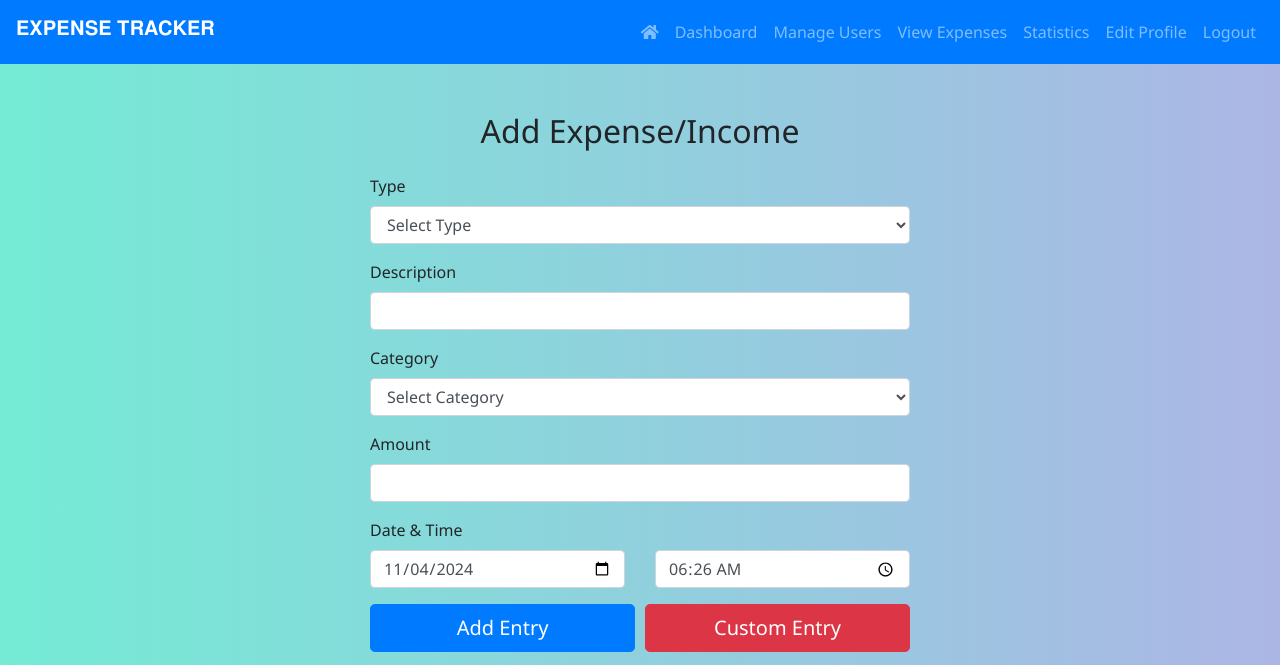
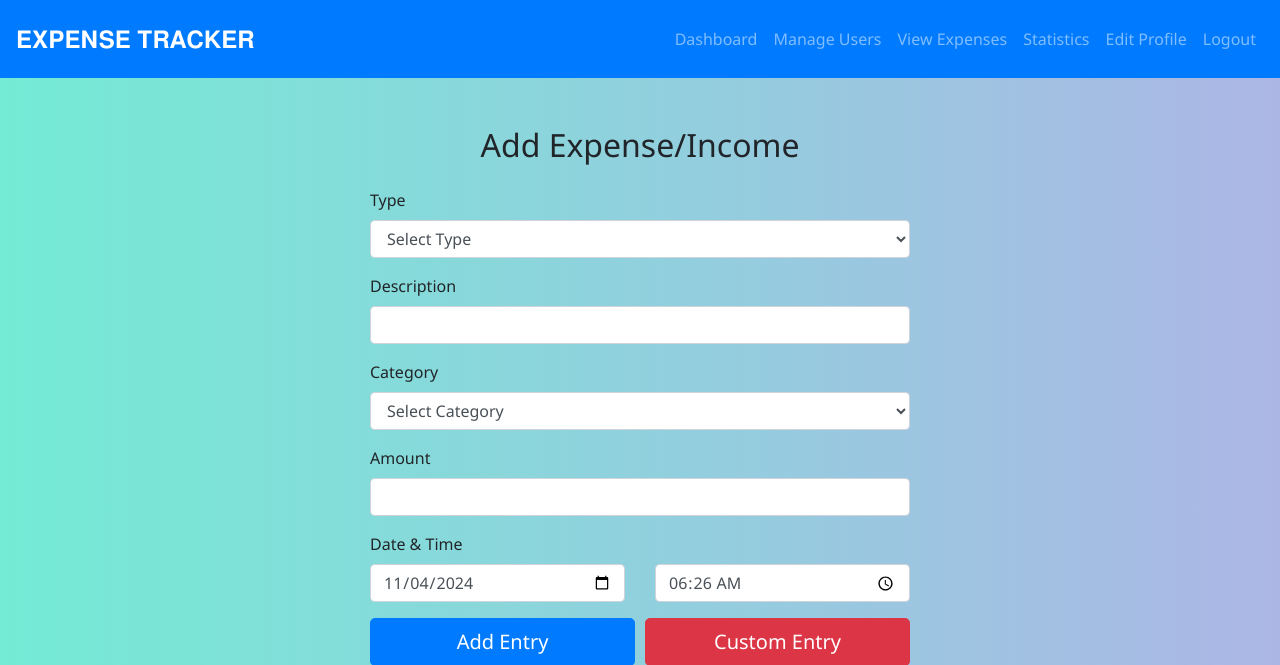
Before and after one commit to hey-akhil/expense_tracker, a PHP site: page /add_expense.php in a window 1280 px wide. Shown: the top 665 px of the page. Run offline with PHP 8.4, Linux system fonts and the light colour scheme; a user stored in the database is signed in; data comes from the database, SQL or seed files in the repository; data that the repository does not hold is empty.

Commit message:
Update header.php
Heder modified with icon to dashboard

```diff
--- a/header.php
+++ b/header.php
@@ -20,20 +20,12 @@ $currentFile = basename($_SERVER['PHP_SELF']);
     <link rel="stylesheet" href="https://stackpath.bootstrapcdn.com/bootstrap/4.5.2/css/bootstrap.min.css">
     <!-- Font Awesome CSS -->
     <link rel="stylesheet" href="https://cdnjs.cloudflare.com/ajax/libs/font-awesome/5.15.4/css/all.min.css">
-    <!-- Google Fonts -->
-    <link href="https://fonts.googleapis.com/css2?family=Roboto:wght@400&display=swap" rel="stylesheet">
-
-    <style>
-        body {
-            font-family: 'Roboto', sans-serif; /* Use Roboto font */
-        }
-    </style>
 </head>
 <body>
 
 <header>
     <nav class="navbar navbar-expand-lg navbar-dark bg-primary sticky-top">
-        <h3 class="navbar-brand">
+        <h3 class="navbar-brand" style="font-size: 1.5rem; color: #ffffff; margin-top: 8px;">
             𝐄𝐗𝐏𝐄𝐍𝐒𝐄 𝐓𝐑𝐀𝐂𝐊𝐄𝐑
         </h3>
 
@@ -46,18 +38,18 @@ $currentFile = basename($_SERVER['PHP_SELF']);
             <ul class="navbar-nav ml-auto">
                 <?php if (isset($_SESSION['user_id'])): ?>
                     <li class="nav-item">
-                        <a href="index.php" class="nav-link"><i class="fas fa-home" style="margin-top: 3px;"></i></a>
+                        <a href="<?php echo ($_SESSION['role'] === 'admin') ? 'admin_dashboard.php' : 'user_dashboard.php'; ?>" class="nav-link">Dashboard
+                        <!--<i class="fas fa-home" style="margin-top: 3px;"></i>  -->
+                        </a>
                     </li>
 
                     <?php if ($_SESSION['role'] === 'admin'): ?>
-                        <li class="nav-item"><a class="nav-link" href="admin_dashboard.php">Dashboard</a></li>
                         <li class="nav-item"><a class="nav-link" href="admin_manage_users.php">Manage Users</a></li>
                         <li class="nav-item"><a class="nav-link" href="admin_track_expenses.php">View Expenses</a></li>
                         <li class="nav-item"><a class="nav-link" href="admin_statistics.php">Statistics</a></li>
                         <li class="nav-item"><a class="nav-link" href="edit_profile.php">Edit Profile</a></li>
                         <li class="nav-item"><a class="nav-link" href="logout.php">Logout</a></li>
                     <?php else: ?>
-                        <li class="nav-item"><a class="nav-link" href="user_dashboard.php">Dashboard</a></li>
                         <li class="nav-item"><a class="nav-link" href="add_expense.php">Add Expense/Income</a></li>
                         <li class="nav-item"><a class="nav-link" href="view_expenses.php">View Records</a></li>
                         <li class="nav-item"><a class="nav-link" href="history.php">Monthly History</a></li>
@@ -66,8 +58,11 @@ $currentFile = basename($_SERVER['PHP_SELF']);
                     <?php endif; ?>
 
                 <?php else: ?>
-                    <li class="nav-item"><a class="nav-link" href="index.php">Home</a></li>
-                    <li class="nav-item"><a class="nav-link" href="et/Contact-us.php">Contact Us</a></li>
+                    <li class="nav-item">
+                        <a href="index.php" class="nav-link">
+                            <i class="fas fa-home" style="margin-top: 3px;"></i>
+                        </a>
+                    </li>
                     <li class="nav-item"><a class="nav-link" href="register.php">Register</a></li>
                     <li class="nav-item"><a class="nav-link" href="login.php">Login</a></li>
                 <?php endif; ?>
@@ -81,14 +76,5 @@ $currentFile = basename($_SERVER['PHP_SELF']);
 <!-- Bootstrap JS -->
 <script src="https://stackpath.bootstrapcdn.com/bootstrap/4.5.2/js/bootstrap.bundle.min.js"></script>
 
-<script>
-    // Close the navbar when a link is clicked
-    $(document).ready(function() {
-        $('.navbar-nav a').on('click', function() {
-            $('.navbar-collapse').collapse('hide'); // Close the navbar
-        });
-    });
-</script>
-
 </body>
 </html>
```
